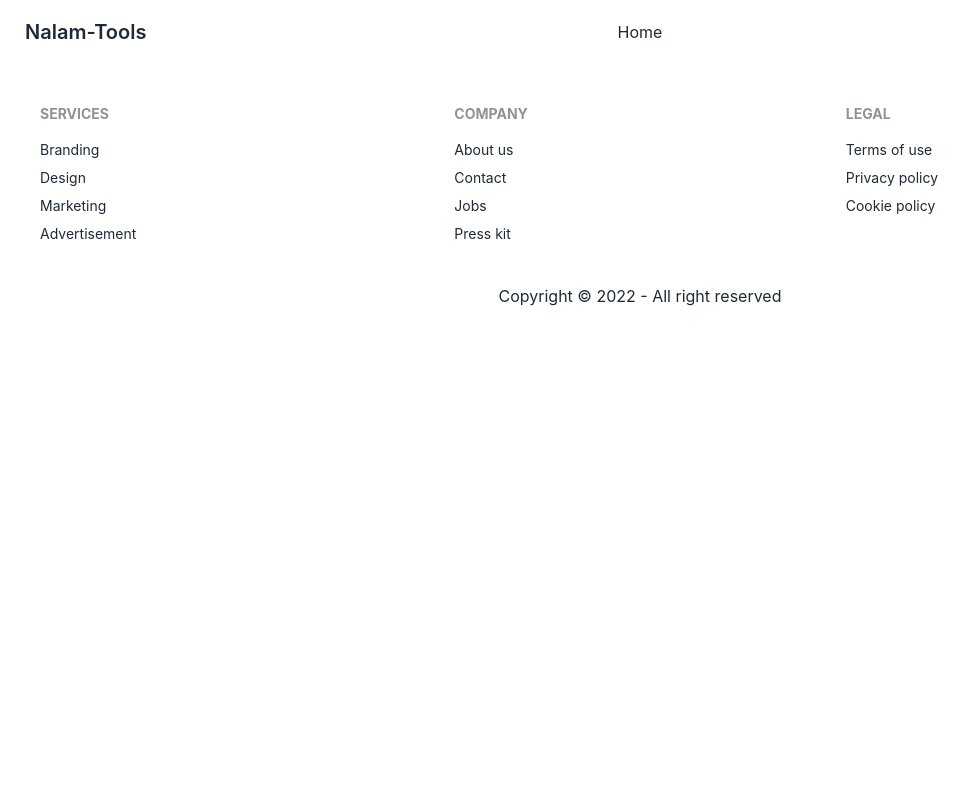
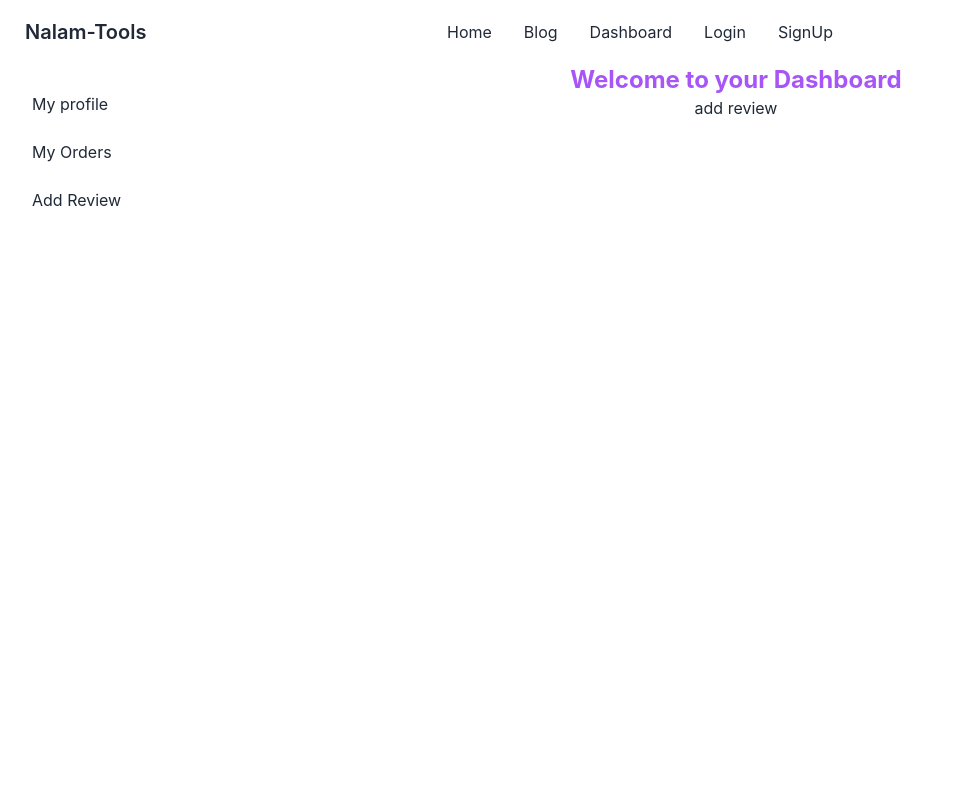
Before and after one commit to saklain71/Nalam-Production, a React (Create React App) app: page /dashboard/history in a window 1280 px wide. Shown: the top 800 px of the page, without its empty margins (0-974 px from the left). Built offline with nearby package versions, Linux system fonts and the light colour scheme.

Commit message:
dashboard component set up

```diff
--- a/src/App.js
+++ b/src/App.js
@@ -1,5 +1,10 @@
 import { Route, Routes } from 'react-router-dom';
 import './App.css';
+import Blog from './Pages/Blog/Blog';
+import AddReview from './Pages/Dashboard/AddReview';
+import Dashboard from './Pages/Dashboard/Dashboard';
+import MyOrders from './Pages/Dashboard/MyOrders';
+import MyProfile from './Pages/Dashboard/MyProfile';
 import Home from './Pages/Home/Home';
 import Footer from './Pages/Shared/Footer';
 import Navbar from './Pages/Shared/Navbar';
@@ -10,6 +15,12 @@ function App() {
       <Navbar></Navbar>
       <Routes>
         <Route path="/" element={<Home></Home>}></Route>
+        <Route path="/dashboard" element={<Dashboard></Dashboard>}>
+          <Route index element={<MyProfile></MyProfile>}></Route>
+          <Route path="review" element={<MyOrders></MyOrders>}></Route>
+          <Route path="history" element={<AddReview></AddReview>}></Route>
+        </Route>
+        <Route path="/blog" element={<Blog></Blog>}></Route>
       </Routes>
       <Footer></Footer>
     </div>
--- /dev/null
+++ b/src/Pages/Blog/Blog.js
@@ -0,0 +1,11 @@
+import React from 'react';
+
+const Blog = () => {
+    return (
+        <div>
+            <h2>blog</h2>
+        </div>
+    );
+};
+
+export default Blog;
--- /dev/null
+++ b/src/Pages/Dashboard/AddReview.js
@@ -0,0 +1,11 @@
+import React from 'react';
+
+const AddReview = () => {
+    return (
+        <div>
+            <h1>add review</h1>
+        </div>
+    );
+};
+
+export default AddReview;
--- /dev/null
+++ b/src/Pages/Dashboard/Dashboard.js
@@ -0,0 +1,30 @@
+import React from 'react';
+import { Link, Outlet } from 'react-router-dom';
+
+const Dashboard = () => {
+
+    // user admin load and && use in LINK to hide
+    return (
+        <div class="drawer drawer-mobile">
+            <input id="dashboard-sidebar" type="checkbox" class="drawer-toggle" />
+            <div class="drawer-content">
+                <h2 className='text-2xl font-bold text-purple-500'>Welcome to your Dashboard</h2>
+                <Outlet></Outlet>
+            </div>
+            <div class="drawer-side">
+                <label for="dashboard-sidebar" class="drawer-overlay"></label>
+                <ul class="menu p-4 overflow-y-auto w-48 bg-base-100 text-base-content">
+
+                    <li><Link to="/dashboard">My profile</Link></li>
+                    <li><Link to="/dashboard/review">My Orders</Link></li>
+                    <li><Link to="/dashboard/history">Add Review</Link></li>
+
+                </ul>
+
+            </div>
+        </div>
+    );
+};
+
+
+export default Dashboard;
--- /dev/null
+++ b/src/Pages/Dashboard/MyOrders.js
@@ -0,0 +1,11 @@
+import React from 'react';
+
+const MyOrders = () => {
+    return (
+        <div>
+            <h1>my orders</h1>
+        </div>
+    );
+};
+
+export default MyOrders;
--- /dev/null
+++ b/src/Pages/Dashboard/MyProfile.js
@@ -0,0 +1,11 @@
+import React from 'react';
+
+const MyProfile = () => {
+    return (
+        <div>
+            <h2>my profile</h2>
+        </div>
+    );
+};
+
+export default MyProfile;
--- a/src/Pages/Shared/Navbar.js
+++ b/src/Pages/Shared/Navbar.js
@@ -5,6 +5,10 @@ const Navbar = () => {
     const navItems =
         <>
             <li><Link to="/">Home</Link></li>
+            <li><Link to="blog">Blog</Link></li>
+            <li><Link to="dashboard">Dashboard</Link></li>
+            <li><Link to="login">Login</Link></li>
+            <li><Link to="signup">SignUp</Link></li>
         </>
 
     return (
```
